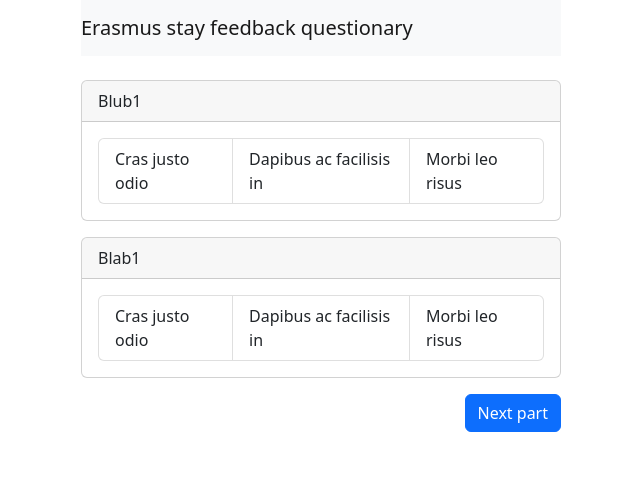
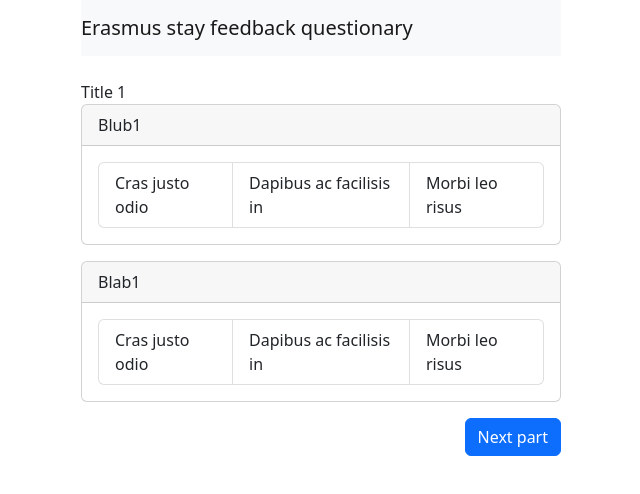
Before and after one commit to aburenko/rs-questionary, a React (Vite) app: page / in a window 1280 px wide. Shown: the top 494 px of the page, without its empty margins (319-959 px from the left). Built offline with nearby package versions, Linux system fonts and the light colour scheme.

Commit message:
Render title

```diff
--- a/src/App.tsx
+++ b/src/App.tsx
@@ -48,6 +48,7 @@ function App() {
                 Erasmus stay feedback questionary
               </Navbar.Brand>
             </Navbar>
+            {questionaryTitles[currentQuestionary]}
 
             {MapQuestions(questionaries[questionaryTitles[currentQuestionary]])}
 
```
